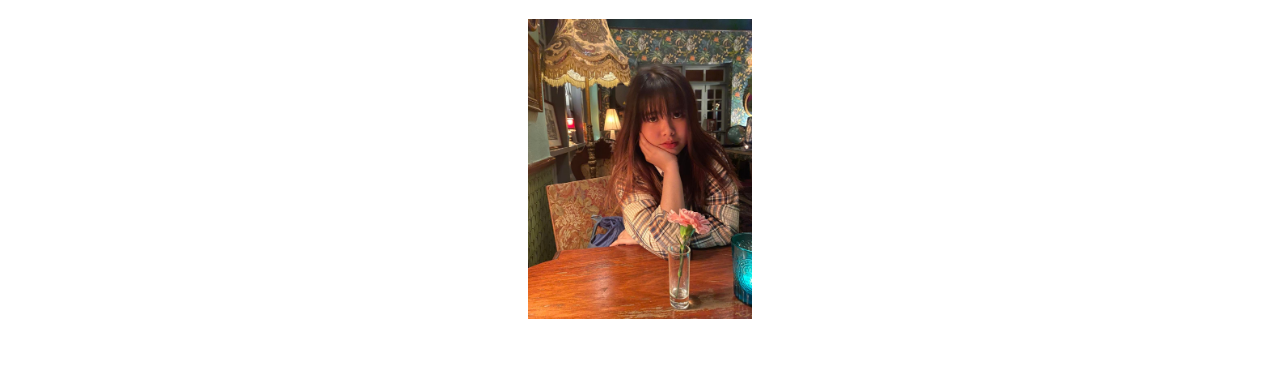
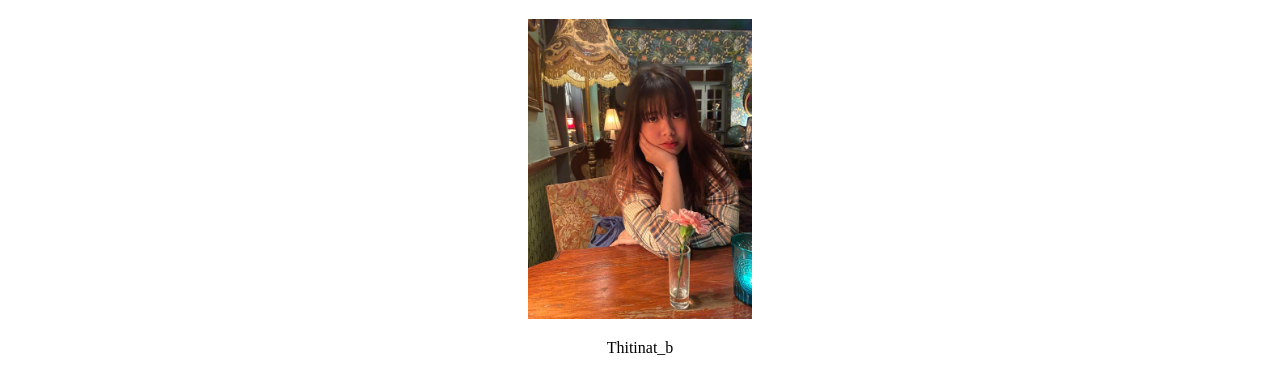
Before and after one commit to munlikaCh/lab03_dep03_new, a plain HTML site: page index.html in a window 1280 px wide. Shown: the part 95-486 px from the top of the page. Drawn offline with Linux system fonts and the light colour scheme.

Commit message:
add friend information

```diff
--- a/index.html
+++ b/index.html
@@ -33,6 +33,7 @@
 
         <h1>Home</h1>
         <img src="pic/im.jpg" alt="Me" style="width:300" height="300" class="center">
+        <p>Thitinat_b</p>
     </div>
 </body>
 
```
